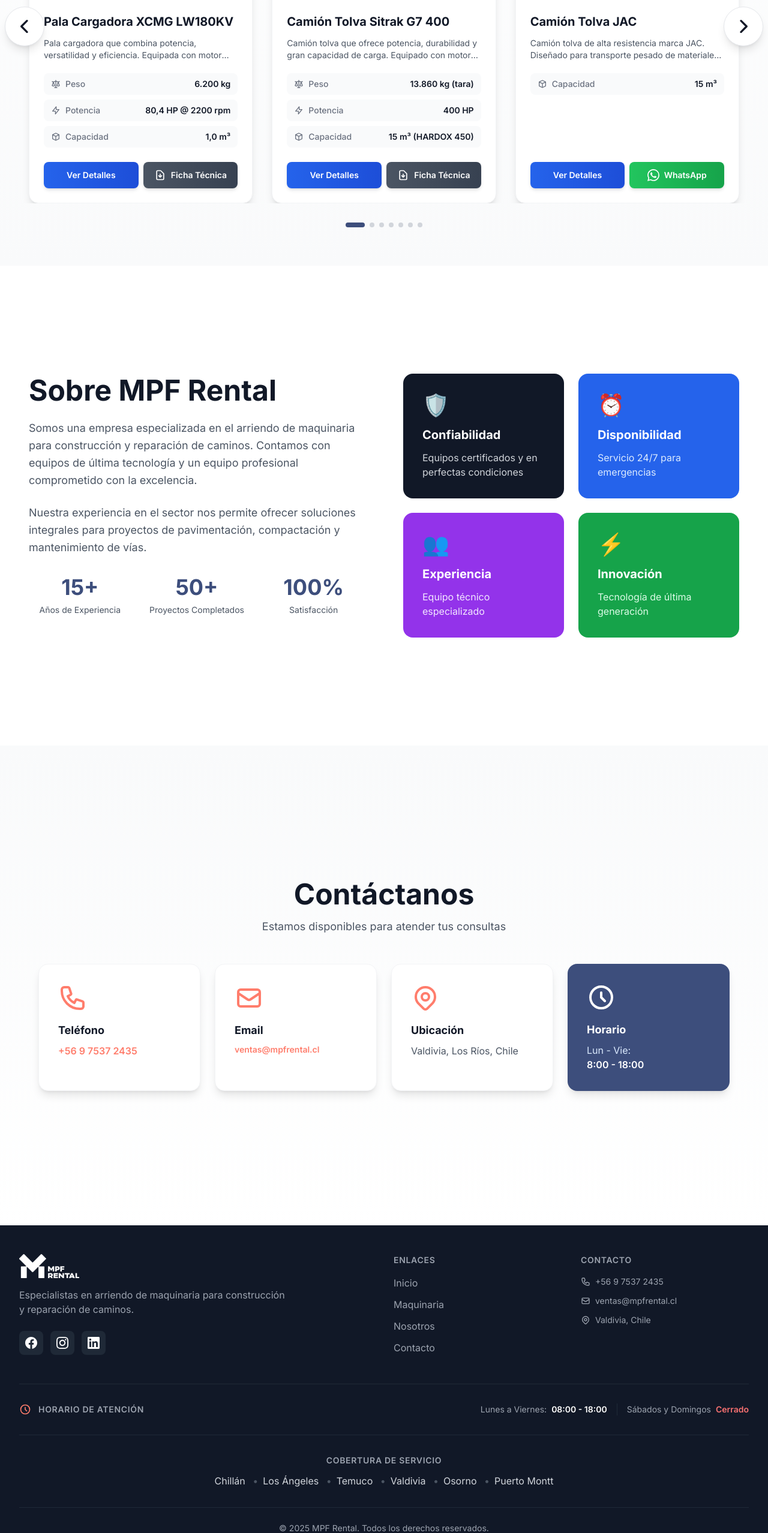
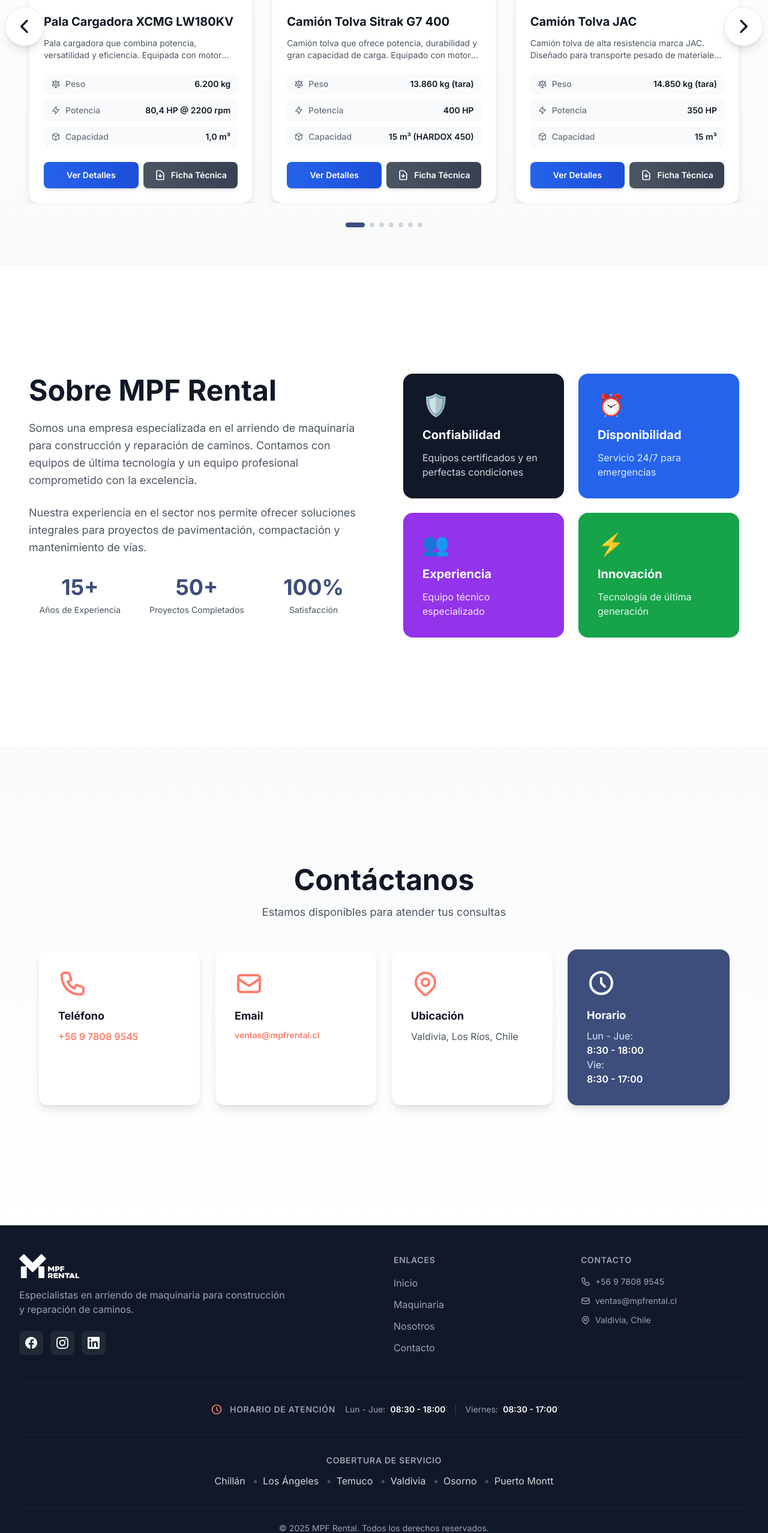
Before and after one commit to saerTI/mpf-rental, a Next.js app: page / in a window 1280 px wide. Shown: the part 1377-3933 px from the top of the page at 60% size. Built offline with nearby package versions, Linux system fonts and the light colour scheme.

Commit message:
update: mejora en vistas y maquinaria ct-02 y ca-01 actualizadas

```diff
--- a/components/Contact.tsx
+++ b/components/Contact.tsx
@@ -29,7 +29,7 @@
               </svg>
             </div>
             <h3 className="text-lg font-bold text-gray-900 mb-2">Teléfono</h3>
-            <p className="text-[#ff7d6c] font-semibold">+56 9 7537 2435</p>
+            <p className="text-[#ff7d6c] font-semibold">+56 9 7808 9545</p>
           </a>
 
           {/* Email */}
@@ -66,8 +66,10 @@
               </svg>
             </div>
             <h3 className="text-lg font-bold mb-2">Horario</h3>
-            <p className="text-blue-100">Lun - Vie:</p>
-            <p className="font-semibold">8:00 - 18:00</p>
+            <p className="text-blue-100">Lun - Jue:</p>
+            <p className="font-semibold">8:30 - 18:00</p>
+            <p className="text-blue-100">Vie:</p>
+            <p className="font-semibold">8:30 - 17:00</p>
           </div>
         </div>
       </div>
--- a/components/Footer.tsx
+++ b/components/Footer.tsx
@@ -119,7 +119,7 @@
                   <svg className="w-4 h-4" fill="none" stroke="currentColor" viewBox="0 0 24 24">
                     <path strokeLinecap="round" strokeLinejoin="round" strokeWidth={2} d="M3 5a2 2 0 012-2h3.28a1 1 0 01.948.684l1.498 4.493a1 1 0 01-.502 1.21l-2.257 1.13a11.042 11.042 0 005.516 5.516l1.13-2.257a1 1 0 011.21-.502l4.493 1.498a1 1 0 01.684.949V19a2 2 0 01-2 2h-1C9.716 21 3 14.284 3 6V5z" />
                   </svg>
-                  +56 9 7537 2435
+                  +56 9 7808 9545
                 </a>
               </li>
               <li>
@@ -143,22 +143,22 @@
 
         {/* Business Hours - Minimalista */}
         <div className="border-t border-gray-800 py-8">
-          <div className="flex flex-col md:flex-row md:items-center md:justify-between gap-4">
+          <div className="flex flex-col md:flex-row md:items-center md:justify-center gap-4">
             <div className="flex items-center gap-3">
               <svg className="w-5 h-5 text-[#ff7d6c]" fill="none" stroke="currentColor" viewBox="0 0 24 24">
                 <path strokeLinecap="round" strokeLinejoin="round" strokeWidth={2} d="M12 8v4l3 3m6-3a9 9 0 11-18 0 9 9 0 0118 0z" />
               </svg>
               <span className="text-sm font-semibold text-gray-400 uppercase tracking-wider">Horario de Atención</span>
             </div>
-            <div className="flex flex-wrap gap-4 text-sm">
+            <div className="flex flex-wrap items-center gap-x-4 gap-y-2 text-sm">
               <div className="flex items-center gap-2">
-                <span className="text-gray-400">Lunes a Viernes:</span>
-                <span className="font-semibold text-white">08:00 - 18:00</span>
+                <span className="text-gray-400">Lun - Jue:</span>
+                <span className="font-semibold text-white">08:30 - 18:00</span>
               </div>
-              <div className="w-px h-5 bg-gray-800"></div>
+              <div className="hidden md:block w-px h-4 bg-gray-700"></div>
               <div className="flex items-center gap-2">
-                <span className="text-gray-400">Sábados y Domingos</span>
-                <span className="font-semibold text-red-400">Cerrado</span>
+                <span className="text-gray-400">Viernes:</span>
+                <span className="font-semibold text-white">08:30 - 17:00</span>
               </div>
             </div>
           </div>
--- a/components/Header.tsx
+++ b/components/Header.tsx
@@ -186,7 +186,7 @@
           {/* CTA Button */}
           <div className="hidden md:flex items-center gap-3">
             <a
-              href="tel:+56912345678"
+              href="tel:+56978089545"
               className={`p-2 transition-colors ${
                 isScrolled ? 'text-gray-600 hover:text-[#ff7d6c]' : 'text-white/80 hover:text-white'
               }`}
--- a/components/Machinery/MachineryCard.tsx
+++ b/components/Machinery/MachineryCard.tsx
@@ -14,7 +14,7 @@
   const [isModalOpen, setIsModalOpen] = useState(false);
 
   const handleWhatsApp = () => {
-    const phoneNumber = '56912345678';
+    const phoneNumber = '56978089545';
     const message = `¡Hola! Me interesa el arriendo de: ${machinery.name}. ¿Podrían darme más información?`;
     const encodedMessage = encodeURIComponent(message);
     const whatsappUrl = `https://wa.me/${phoneNumber}?text=${encodedMessage}`;
--- a/components/Machinery/MachineryModal.tsx
+++ b/components/Machinery/MachineryModal.tsx
@@ -74,7 +74,7 @@
   };
 
   const handleWhatsApp = () => {
-    const phoneNumber = '56912345678';
+    const phoneNumber = '56978089545';
     const message = `¡Hola! Me interesa el arriendo de: ${machinery.name}. ¿Podrían darme más información sobre disponibilidad y tarifas?`;
     const encodedMessage = encodeURIComponent(message);
     const whatsappUrl = `https://wa.me/${phoneNumber}?text=${encodedMessage}`;
@@ -224,7 +224,7 @@
                   WhatsApp
                 </button>
                 <a
-                  href="tel:+56912345678"
+                  href="tel:+56978089545"
                   className="flex-1 border-2 border-gray-300 text-gray-700 px-6 py-3 rounded-lg font-semibold hover:bg-gray-50 transition text-center flex items-center justify-center gap-2"
                 >
                   <svg className="w-5 h-5" fill="none" stroke="currentColor" viewBox="0 0 24 24">
--- a/components/WhatsAppButton.tsx
+++ b/components/WhatsAppButton.tsx
@@ -8,8 +8,8 @@
   const [showTooltip, setShowTooltip] = useState(true);
 
   // Número de WhatsApp (formato internacional sin +, espacios ni guiones)
-  // Ejemplo: +56 9 1234 5678 → 56912345678
-  const phoneNumber = '56975372435';
+  // Ejemplo: +56 9 7808 9545 → 56978089545
+  const phoneNumber = '56978089545';
 
   // Mensaje predeterminado
   const defaultMessage = '¡Hola! Me gustaría obtener más información sobre el arriendo de maquinaria.';
--- a/data/machinery.ts
+++ b/data/machinery.ts
@@ -53,7 +53,9 @@
     category: 'Transporte',
     description: 'Camión tolva de alta resistencia marca JAC. Diseñado para transporte pesado de materiales en obras de construcción y movimientos de tierra. Robusto y confiable para trabajos exigentes.',
     specs: {
+      power: '350 HP',
       capacity: '15 m³',
+      weight: '14.850 kg (tara)',
       configuration: '6x4'
     },
     image: '/images/maquinaria/optimized/CT-02/fotos/imagen1.jpg',
@@ -62,8 +64,8 @@
       '/images/maquinaria/optimized/CT-02/fotos/imagen2.jpg',
       '/images/maquinaria/optimized/CT-02/fotos/imagen3.jpg',
     ],
-    available: true
-    // No tiene ficha técnica
+    available: true,
+    pdfUrl: '/images/maquinaria/optimized/CT-02/ficha_tecnica.pdf'
   },
   {
     id: 'ex-01',
@@ -152,7 +154,6 @@
       '/images/maquinaria/optimized/Plantas/fotos/imagen12.jpg',
     ],
     available: true,
-    pdfUrl: '/images/maquinaria/optimized/Plantas/ficha_tecnica.pdf'
   },
   {
     id: 'ca-01',
```
Also changed, not shown: 2 other files (tests, documents, lock files or other folders).
